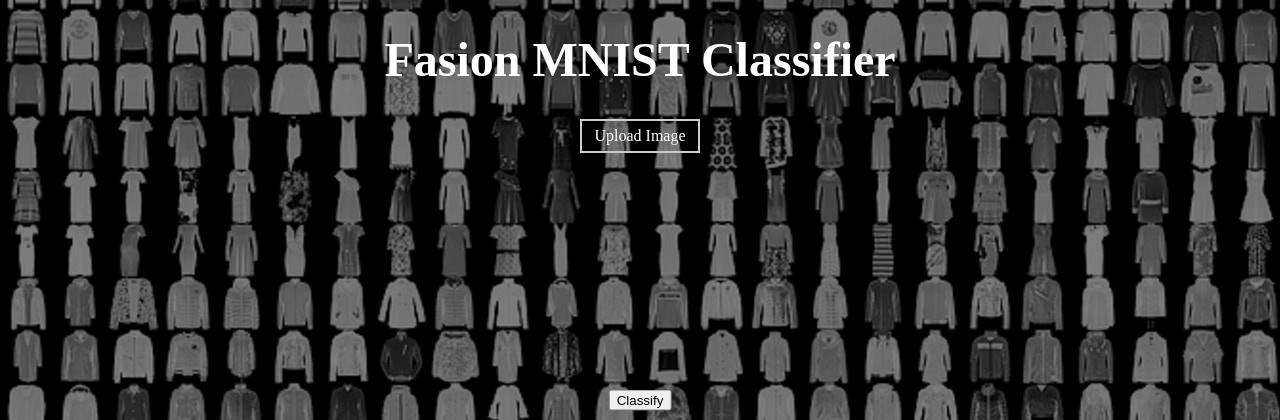
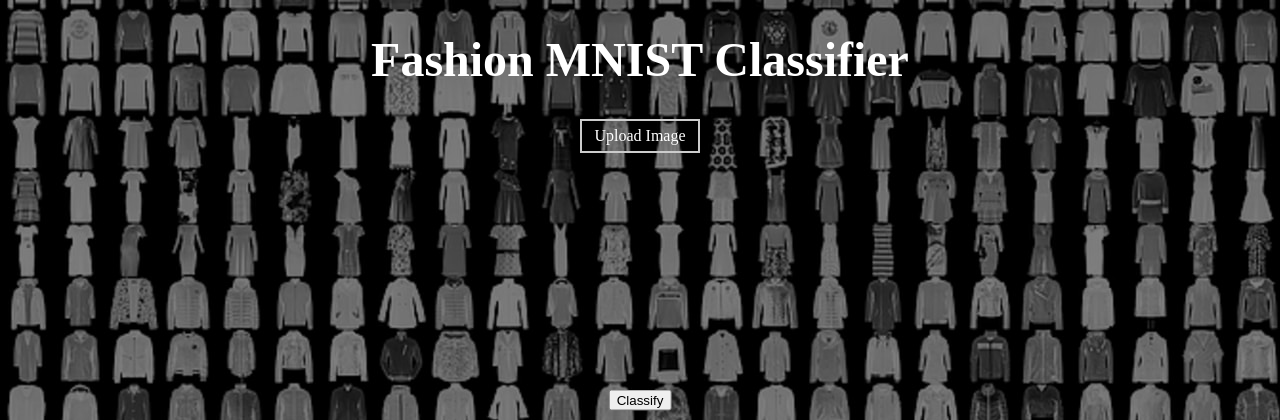
Before and after one commit to irische/ML-Flask-Deployed-Cloud-Fasion-MNIST, a Flask app: page / in a window 1280 px wide. Shown: the top 420 px of the page. Run offline with Flask 2, Linux system fonts and the light colour scheme.

Commit message:
change type error

```diff
--- a/templates/index.html
+++ b/templates/index.html
@@ -1,7 +1,7 @@
 <!DOCTYPE html>
 <html>
 <head>
-	<title>Fasion MNIST Classifier</title>
+	<title>Fashion MNIST Classifier</title>
 	<!-- <link rel="stylesheet" link href="/static/css/base.css"> -->
 	<!-- <link rel="stylesheet" link href="styles/homeStyles.css"> -->
 	<!-- <link rel= "stylesheet" type= "text/css" href= "{{ url_for('static',filename='styles/homeStyles.css') }}"> -->
@@ -39,7 +39,7 @@
 </head>
 <body>
 
-	<h1><CENTER>Fasion MNIST Classifier</CENTER></h1>
+	<h1><CENTER>Fashion MNIST Classifier</CENTER></h1>
 
 	<!-- <form action="upload.php" method="post" enctype="multipart/form-data">
     Select image to upload:
```
Also changed, not shown: 1 other file.
